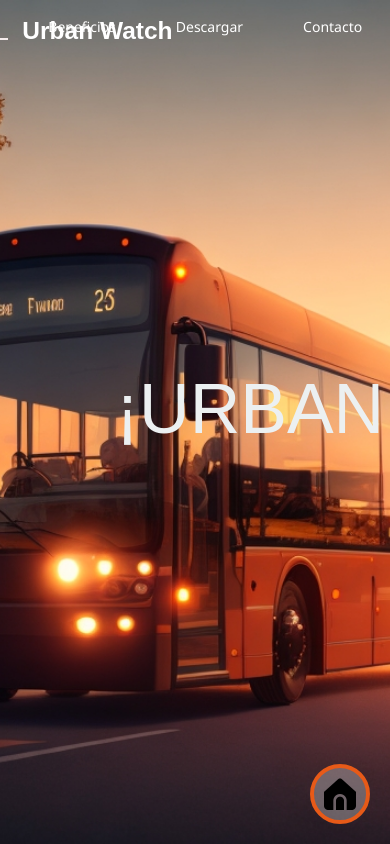
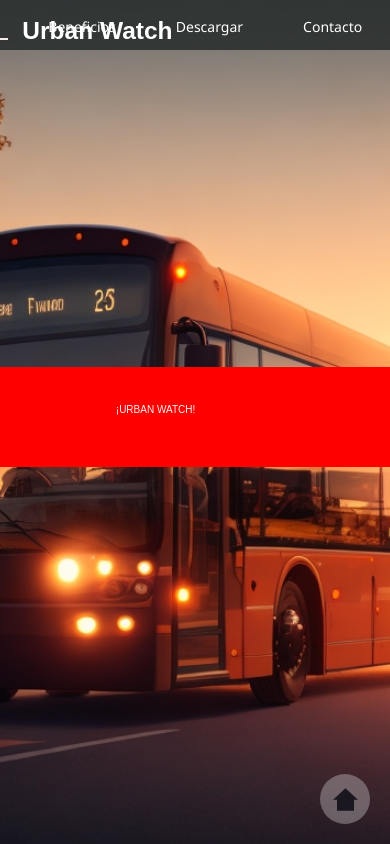
Before and after one commit to Fernando-Leon/Urban-Watch-Nothing, a plain HTML site: page index.html in a window 390 px wide. Shown: the top 844 px of the page. Drawn offline with nearby package versions, Linux system fonts and the light colour scheme.

Commit message:
add bug integrated nav

```diff
--- a/css/animations.css
+++ b/css/animations.css
@@ -21,3 +21,38 @@
     75% { color: rgba(255, 255, 255, 0.8); }
     100% { color: rgba(255, 255, 255, 0.4); }
 }
+
+
+@-webkit-keyframes opacity {
+    0%   {opacity:0;}
+    50%  {opacity:1;}
+    100% {opacity:0;}
+  }
+  @keyframes opacity {
+    0%   {opacity:0;}
+    50%  {opacity:1;}
+    100% {opacity:0;}
+  }
+
+  @-webkit-keyframes change {
+    0%   {margin-top:0;}
+    15%  {margin-top:0;}
+    25%  {margin-top:-100px;}
+    40%  {margin-top:-100px;}
+    50%  {margin-top:-190px;}
+    65%  {margin-top:-190px;}
+    75%  {margin-top:-100px;}
+    85%  {margin-top:-100px;}
+    100% {margin-top:0;}
+  }
+  @keyframes change {
+    0%   {margin-top:0;}
+    15%  {margin-top:0;}
+    25%  {margin-top:-100px;}
+    40%  {margin-top:-100px;}
+    50%  {margin-top:-190px;}
+    65%  {margin-top:-190px;}
+    75%  {margin-top:-100px;}
+    85%  {margin-top:-100px;}
+    100% {margin-top:0;}
+  }
--- a/css/main.css
+++ b/css/main.css
@@ -9,6 +9,14 @@
 
 body{
   overflow: hidden;
+}
+
+:root {
+  --sandy-brown: #F4A259ff;
+  --raisin-black: #1A1721ff;
+  --licorice: #1B0D10ff;
+  --gray: #7F746Cff;
+  --vanilla: #FEEAA1ff;
 }
 
 header {
@@ -203,21 +211,24 @@ footer {
   position: fixed;
   background-color: rgba(248, 247, 247, 0.3);
   right: 0;
-  width: 60px;
-  height: 60px;
-  display: grid;
-  place-content: center;
+  width: 50px;
+  height: 50px;
+  display: flex;
+  align-items: center;
+  justify-content: center;
   bottom: 0;
   margin: 20px;
   border-radius: 100%;
   transition: .5s ease;
   cursor: pointer;
-  border: #e75a18 solid 4px;
-
 }
 
 #return-index:hover {
   transform: scale(1.2);
+}
+
+#return-index img {
+  width: 70%;
 }
 
 .form-group {
@@ -287,7 +298,7 @@ button {
     line-height:100px;
   }
   &:after, &:before {
-    color:#16a085;
+    color: var(--raisin-black);
     font-size:100px;
     animation:2s linear 0s normal none infinite opacity;
     -webkit-animation:2s ease-out 0s normal none infinite opacity;
@@ -357,36 +368,3 @@ width: 980px;
   position: relative;
   right: 10%;
 }
-@-webkit-keyframes opacity {
-  0%   {opacity:0;}
-  50%  {opacity:1;}
-  100% {opacity:0;}
-}
-@keyframes opacity {
-  0%   {opacity:0;}
-  50%  {opacity:1;}
-  100% {opacity:0;}
-}
-
-@-webkit-keyframes change {
-  0%   {margin-top:0;}
-  15%  {margin-top:0;}
-  25%  {margin-top:-100px;}
-  40%  {margin-top:-100px;}
-  50%  {margin-top:-190px;}
-  65%  {margin-top:-190px;}
-  75%  {margin-top:-100px;}
-  85%  {margin-top:-100px;}
-  100% {margin-top:0;}
-}
-@keyframes change {
-  0%   {margin-top:0;}
-  15%  {margin-top:0;}
-  25%  {margin-top:-100px;}
-  40%  {margin-top:-100px;}
-  50%  {margin-top:-190px;}
-  65%  {margin-top:-190px;}
-  75%  {margin-top:-100px;}
-  85%  {margin-top:-100px;}
-  100% {margin-top:0;}
-}
--- /dev/null
+++ b/css/responsive.css
@@ -0,0 +1,19 @@
+@media (max-width: 500px) {
+    .content {
+        background-color: red;
+        font-size: 5px;
+        line-height: 10px;
+        font-family: 'Muli';
+        height: 100px;
+        position: absolute;
+        top: 50%;
+        left: 32%;
+        margin-top: -55px;
+        margin-left: -240px;
+      }
+
+      #b, #b2, #b3 {
+        font-size: 10px;
+      }
+
+}
--- a/index.html
+++ b/index.html
@@ -5,6 +5,7 @@
     <meta name="viewport" content="width=device-width, initial-scale=1.0">
     <!-- Styles -->
     <link rel="stylesheet" href="css/main.css">
+    <link rel="stylesheet" href="css/responsive.css">
     <script src="https://code.jquery.com/jquery-3.6.0.min.js"></script>
     <title>Urban wacth</title>
 </head>
@@ -26,12 +27,11 @@
 
       <div class='content'>
         <div class='visible'>
-
           <ul id="h">
             <li id="b">TU GUIA EN MOVIMIENTO</li>
             <li id="b2">¡URBAN WATCH!</li>
             <li id="b3">¡LA MEJOR OPCIÓN!</li>
-              </ul>
+          </ul>
         </div>
       </div>
 
@@ -39,7 +39,7 @@
 
       <a href="#main" id="a-return">
       <div id="return-index">
-        <img src="src/hogar.png" alt="">
+        <img src="src/home-svg.svg" alt="">
       </div>
     </a>
     </header>
--- a/js/transition.js
+++ b/js/transition.js
@@ -20,13 +20,12 @@ $(document).ready(function() {
     setBackgroundNav('#a-return', '#main', 'transparent', '1', 1000);
 });
 
-$(window).on("refresh", function(event) {
-      event.preventDefault();
-      $("html, body").animate({scrollTop: $('#main').offset().top }, time);
-      $("#cabeza").css("backgroundColor", "transparent");
-      $("#cabeza").css("opacity", "1");
-      location.reload();
-});
+window.onload = function() {
+    //location.reload(html);
+    $("html, body").animate({scrollTop: $("#main").offset().top }, 0);
+    document.getElementById("cabeza").style.backgroundColor = '#2C302F';
+    document.getElementById("cabeza").style.opacity = '.9';
+}
 
 window.addEventListener("keydown", function(event) {
     if (event.key === "Tab") {
```
Also changed, not shown: src/home-svg.svg (added).
